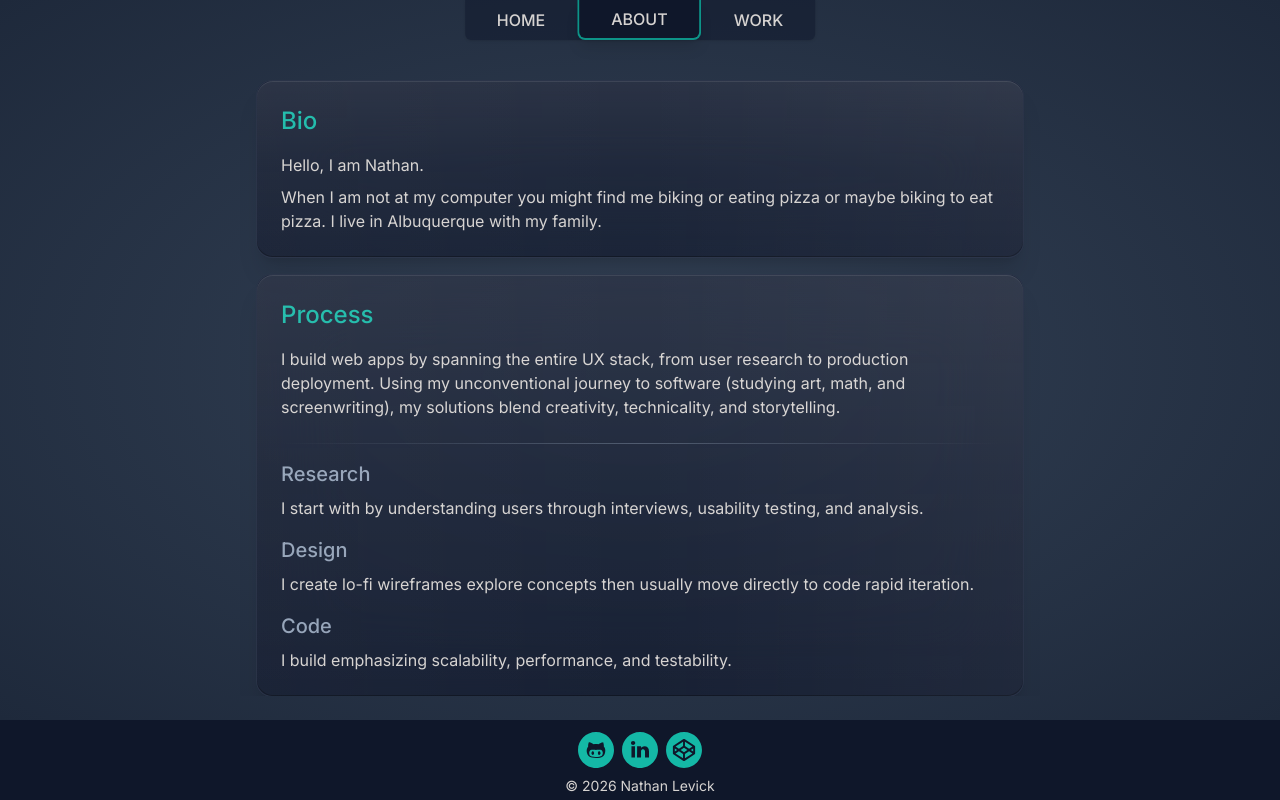
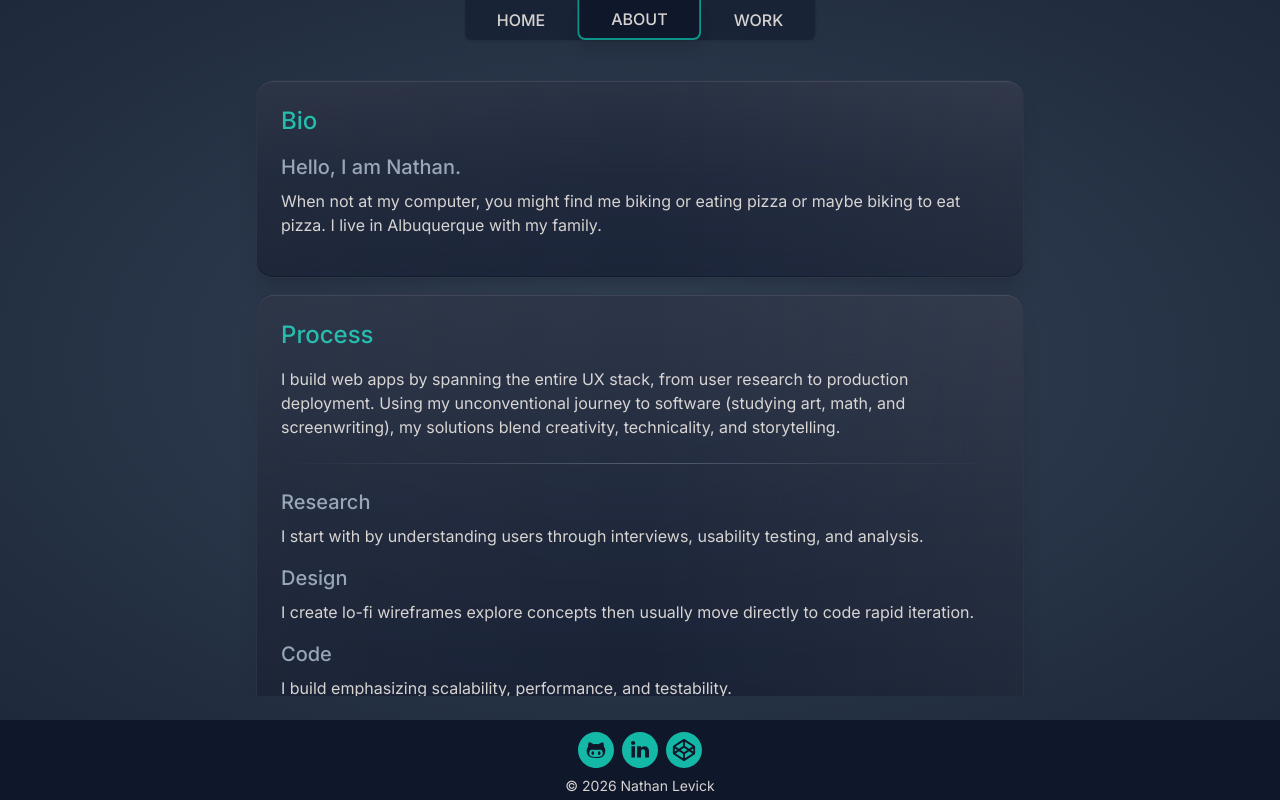
Before and after one commit to nlevick/portfolio, a Next.js app: page /about in a window 1280 px wide. Built offline with nearby package versions, Linux system fonts and the light colour scheme.

Commit message:
[#15] Stylefix: Subsection in bio, divider component

```diff
--- a/src/app/(content)/about/page.tsx
+++ b/src/app/(content)/about/page.tsx
@@ -1,17 +1,19 @@
 import Card from '@/components/Card/Card';
 import Subsection from '@/components/Card/Subsection';
+import Divider from '@/components/Divider';
 
 export default function About() {
   return (
     <section className="flex-1 overflow-y-scroll overflow-x-hidden">
       <div>
         <Card title="Bio">
-          <p className="pb-2">Hello, I am Nathan.</p>
-          <p>
-            When I am not at my computer you might find me biking or eating
-            pizza or maybe biking to eat pizza. I live in Albuquerque with my
-            family.
-          </p>
+          <Subsection title="Hello, I am Nathan.">
+            <p>
+              When not at my computer, you might find me biking or eating pizza
+              or maybe biking to eat pizza. I live in Albuquerque with my
+              family.
+            </p>
+          </Subsection>
         </Card>
         <Card title="Process">
           <p>
@@ -20,9 +22,7 @@ export default function About() {
             software (studying art, math, and screenwriting), my solutions blend
             creativity, technicality, and storytelling.
           </p>
-          <div className="relative mt-6 h-px w-full ">
-            <div className="absolute inset-0 bg-gradient-to-r from-transparent via-slate-400/40 to-transparent" />
-          </div>
+          <Divider />
           <Subsection title="Research">
             <p>
               I start with by understanding users through interviews, usability
--- a/src/components/Card/Subsection.tsx
+++ b/src/components/Card/Subsection.tsx
@@ -3,8 +3,8 @@ import { CardProps } from './Card';
 export default function Card({ title, children }: CardProps) {
   return (
     <>
-      <h3 className="pt-4 pb-2 font-medium text-xl text-slate-400">{title}</h3>
-      <p>{children}</p>
+      <h3 className="pb-2 font-medium text-xl text-slate-400">{title}</h3>
+      <p className="pb-4">{children}</p>
     </>
   );
 }
--- /dev/null
+++ b/src/components/Divider.tsx
@@ -0,0 +1,7 @@
+export default function Divider() {
+  return (
+    <div className="relative my-6 h-px w-full ">
+      <div className="absolute inset-0 bg-gradient-to-r from-transparent via-slate-400/40 to-transparent" />
+    </div>
+  );
+}
```
